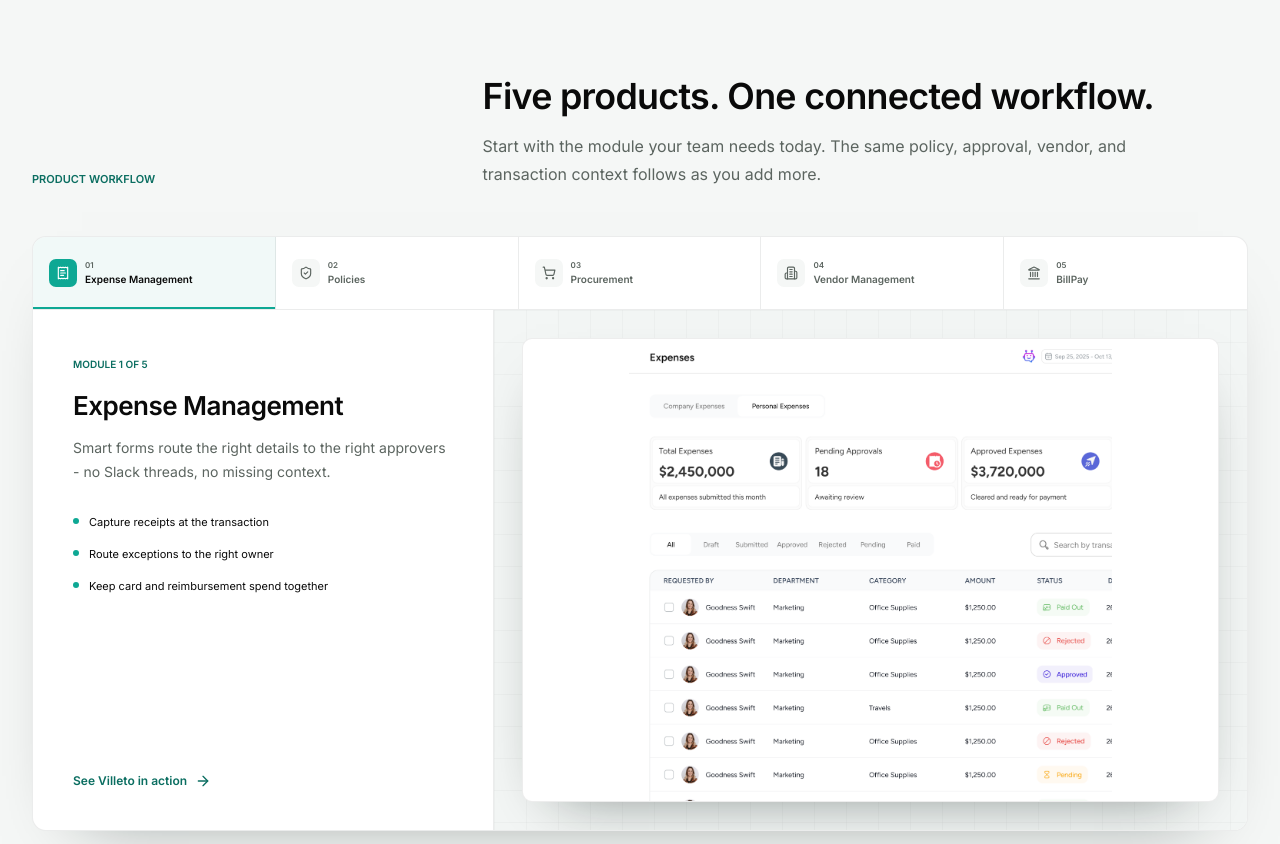
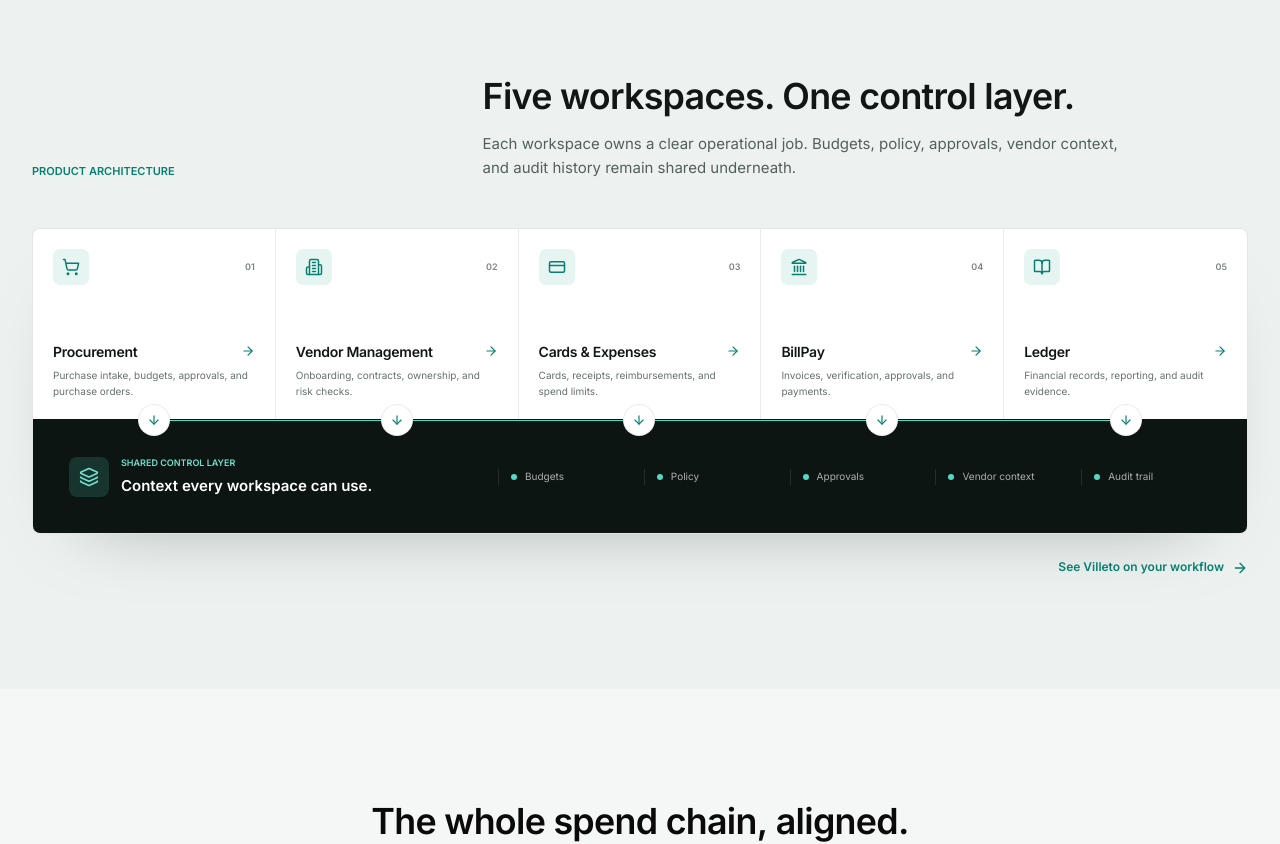
Before and after one commit to villetostream/villeto-web, a Next.js app: page / in a window 1280 px wide. Shown: the part 2160-3004 px from the top of the page. Built offline with nearby package versions, Linux system fonts and the light colour scheme; no server answers.

Commit message:
feat: clarify landing product architecture

```diff
--- a/components/sections/ProductExplorer.tsx
+++ b/components/sections/ProductExplorer.tsx
@@ -1,94 +1,105 @@
 "use client";
 
-import { useState } from "react";
-import Image from "next/image";
-import { AnimatePresence, motion } from "framer-motion";
+import Link from "next/link";
+import { motion, useReducedMotion } from "framer-motion";
 import {
+  ArrowDown,
   ArrowRight,
+  BookOpen,
   Building2,
+  CreditCard,
   Landmark,
-  ReceiptText,
-  ShieldCheck,
+  Layers3,
   ShoppingCart,
 } from "lucide-react";
 import { Container } from "@/components/ui/Container";
 import { Reveal } from "@/components/ui/Reveal";
-import { productExplorer, productTabs, productTabImages } from "@/lib/content/products";
+import { productArchitecture, productExplorer } from "@/lib/content/products";
 
 const iconMap = {
-  "expense-management": ReceiptText,
-  policies: ShieldCheck,
   procurement: ShoppingCart,
-  "vendor-management": Building2,
+  vendor: Building2,
+  expenses: CreditCard,
   billpay: Landmark,
-};
-
-const productDetails: Record<string, string[]> = {
-  "expense-management": ["Capture receipts at the transaction", "Route exceptions to the right owner", "Keep card and reimbursement spend together"],
-  policies: ["Set limits by team, role, or category", "Evaluate rules before approval", "Record every exception and decision"],
-  procurement: ["Standardize purchase requests", "Connect budgets and approvers", "Track the request through fulfillment"],
-  "vendor-management": ["Collect vendor details once", "Track compliance and ownership", "Keep contracts and payments connected"],
-  billpay: ["Match invoices to commitments", "Schedule approved payments", "See payment status from one record"],
+  ledger: BookOpen,
 };
 
 export function ProductExplorer() {
-  const [active, setActive] = useState(productTabs[0]?.id ?? "expense-management");
-  const activeIndex = productTabs.findIndex((tab) => tab.id === active);
-  const activeTab = productTabs[activeIndex] ?? productTabs[0]!;
-  const activeImage = productTabImages[active] ?? productTabImages["expense-management"]!;
+  const reduceMotion = Boolean(useReducedMotion());
 
   return (
-    <section id="workflow" className="bg-[var(--bg-surface)] py-20 sm:py-28">
+    <section id="workflow" className="bg-[#edf2f0] py-20 text-[#111714] sm:py-28">
       <Container>
         <Reveal className="grid gap-5 md:grid-cols-[0.72fr_1.28fr] md:items-end">
-          <p className="text-[11px] font-semibold uppercase text-[var(--accent-text)]">Product workflow</p>
+          <p className="text-[11px] font-semibold uppercase text-[#087f70]">Product architecture</p>
           <div>
-            <h2 className="max-w-[700px] text-[length:var(--fs-h2)] font-semibold text-[var(--text-primary)]">{productExplorer.heading}</h2>
-            <p className="mt-4 max-w-[680px] text-[16px] leading-7 text-[var(--text-secondary)]">{productExplorer.subhead}</p>
+            <h2 className="max-w-[700px] text-[length:var(--fs-h2)] font-semibold">{productExplorer.heading}</h2>
+            <p className="mt-4 max-w-[640px] text-[15px] leading-6 text-[#53605a]">{productExplorer.subhead}</p>
           </div>
         </Reveal>
 
-        <div className="mt-12 overflow-hidden rounded-[14px] border border-[var(--border-hairline)] bg-[var(--bg-canvas)] shadow-[0_30px_70px_-50px_rgba(5,20,15,0.5)]">
-          <div className="overflow-x-auto border-b border-[var(--border-hairline)]" role="tablist" aria-label="Villeto products">
-            <div className="grid min-w-[820px] grid-cols-5">
-              {productTabs.map((tab, index) => {
-                const Icon = iconMap[tab.id as keyof typeof iconMap];
-                const selected = tab.id === active;
-                return (
-                  <button key={tab.id} type="button" role="tab" onClick={() => setActive(tab.id)} aria-selected={selected} className={`relative flex min-h-[72px] items-center gap-2 border-r border-[var(--border-hairline)] px-4 text-left last:border-r-0 ${selected ? "bg-[var(--accent-soft)]/55" : "hover:bg-[var(--bg-surface)]"}`}>
-                    <span className={`flex size-7 shrink-0 items-center justify-center rounded-[7px] ${selected ? "bg-[var(--accent)] text-[var(--accent-contrast)]" : "bg-[var(--bg-surface)] text-[var(--text-secondary)]"}`}>{Icon && <Icon className="size-3.5" />}</span>
-                    <span><span className="block text-[8px] font-semibold text-[var(--text-secondary)]">0{index + 1}</span><span className={`block whitespace-nowrap text-[10px] font-semibold ${selected ? "text-[var(--text-primary)]" : "text-[var(--text-secondary)]"}`}>{tab.label}</span></span>
-                    {selected && <motion.span layoutId="product-tab" className="absolute inset-x-0 bottom-0 h-0.5 bg-[var(--accent)]" />}
-                  </button>
-                );
-              })}
+        <Reveal className="mt-12 overflow-hidden rounded-[8px] border border-black/[0.1] bg-white shadow-[0_32px_80px_-58px_rgba(5,20,15,0.5)]">
+          <div className="grid grid-cols-2 md:grid-cols-5">
+            {productArchitecture.map((product, index) => {
+              const Icon = iconMap[product.icon];
+              return (
+                <Link
+                  key={product.id}
+                  href={product.href}
+                  className="group relative flex min-h-[174px] flex-col border-b border-r border-black/[0.08] p-4 transition-colors hover:bg-[#f4f7f6] sm:p-5 md:min-h-[190px] md:border-b-0 md:last:border-r-0 [&:nth-child(2n)]:border-r-0 [&:nth-child(2n)]:md:border-r last:col-span-2 last:md:col-span-1"
+                >
+                  <div className="flex items-center justify-between">
+                    <span className="flex size-9 items-center justify-center rounded-[7px] bg-[#e6f5f2] text-[#087f70]"><Icon className="size-4.5" /></span>
+                    <span className="text-[9px] font-semibold text-[#7a8580]">0{index + 1}</span>
+                  </div>
+                  <div className="mt-auto pt-7">
+                    <div className="flex items-center justify-between gap-2">
+                      <h3 className="text-[14px] font-semibold">{product.name}</h3>
+                      <ArrowRight className="size-3.5 text-[#087f70] transition-transform group-hover:translate-x-0.5" />
+                    </div>
+                    <p className="mt-2 text-[10px] leading-4 text-[#66716c]">{product.scope}</p>
+                  </div>
+                  <span className="absolute bottom-[-17px] left-1/2 z-10 hidden size-8 -translate-x-1/2 items-center justify-center rounded-full border border-black/[0.08] bg-white text-[#087f70] md:flex">
+                    <ArrowDown className="size-3.5" />
+                  </span>
+                </Link>
+              );
+            })}
+          </div>
+
+          <div className="relative border-t border-black/[0.08] bg-[#0d1512] px-5 py-7 text-white sm:px-7 md:px-9 md:py-9">
+            <motion.span
+              initial={reduceMotion ? false : { scaleX: 0 }}
+              whileInView={{ scaleX: 1 }}
+              viewport={{ once: true, amount: 0.5 }}
+              transition={{ duration: 0.8, ease: "easeOut" }}
+              className="absolute left-[10%] right-[10%] top-0 hidden h-px origin-left bg-[#55d7c4] md:block"
+            />
+            <div className="grid gap-7 md:grid-cols-[0.72fr_1.28fr] md:items-center">
+              <div className="flex items-center gap-3">
+                <span className="flex size-10 shrink-0 items-center justify-center rounded-[8px] bg-[#17342e] text-[#72dece]"><Layers3 className="size-5" /></span>
+                <div>
+                  <p className="text-[9px] font-semibold uppercase text-[#72dece]">Shared control layer</p>
+                  <p className="mt-1 text-[15px] font-semibold">Context every workspace can use.</p>
+                </div>
+              </div>
+              <div className="grid grid-cols-2 gap-x-4 gap-y-3 sm:grid-cols-5">
+                {productExplorer.foundation.map((item) => (
+                  <div key={item} className="flex items-center gap-2 border-l border-white/10 pl-3">
+                    <span className="size-1.5 shrink-0 rounded-full bg-[#55d7c4]" />
+                    <span className="text-[10px] text-white/65">{item}</span>
+                  </div>
+                ))}
+              </div>
             </div>
           </div>
 
-          <div className="grid md:min-h-[520px] md:grid-cols-[0.38fr_0.62fr]">
-            <div className="flex flex-col border-b border-[var(--border-hairline)] p-6 sm:p-8 md:border-b-0 md:border-r md:p-10">
-              <AnimatePresence mode="wait" initial={false}>
-                <motion.div key={active} initial={{ opacity: 0, y: 8 }} animate={{ opacity: 1, y: 0 }} exit={{ opacity: 0, y: -8 }} transition={{ duration: 0.28 }}>
-                  <span className="text-[10px] font-semibold uppercase text-[var(--accent-text)]">Module {activeIndex + 1} of {productTabs.length}</span>
-                  <h3 className="mt-4 text-[26px] font-semibold leading-tight text-[var(--text-primary)]">{activeTab.label}</h3>
-                  <p className="mt-4 text-[14px] leading-6 text-[var(--text-secondary)]">{activeTab.description}</p>
-                  <ul className="mt-7 space-y-3">
-                    {(productDetails[active] ?? []).map((detail) => <li key={detail} className="flex items-start gap-2.5 text-[11px] leading-5 text-[var(--text-primary)]"><span className="mt-1.5 size-1.5 shrink-0 rounded-full bg-[var(--accent)]" />{detail}</li>)}
-                  </ul>
-                </motion.div>
-              </AnimatePresence>
-              <a href={productExplorer.cta.href} className="mt-8 inline-flex items-center gap-2 text-[12px] font-semibold text-[var(--accent-text)] md:mt-auto">{productExplorer.cta.label}<ArrowRight className="size-4" /></a>
-            </div>
+        </Reveal>
 
-            <div className="relative min-h-[380px] overflow-hidden bg-[#f3f6f5] sm:min-h-[460px] md:min-h-0">
-              <div className="absolute inset-0 opacity-40" style={{ backgroundImage: "linear-gradient(rgba(10,15,13,0.06) 1px, transparent 1px), linear-gradient(90deg, rgba(10,15,13,0.06) 1px, transparent 1px)", backgroundSize: "32px 32px" }} />
-              <AnimatePresence mode="wait" initial={false}>
-                <motion.div key={active} initial={{ opacity: 0, scale: 0.985 }} animate={{ opacity: 1, scale: 1 }} exit={{ opacity: 0, scale: 0.99 }} transition={{ duration: 0.35 }} className="absolute inset-4 overflow-hidden rounded-[10px] border border-black/[0.07] bg-white shadow-[0_24px_60px_-35px_rgba(5,20,15,0.55)] sm:inset-7">
-                  <Image src={activeImage} alt={`${activeTab.label} workspace preview`} fill sizes="(max-width: 768px) 100vw, 60vw" className="object-contain object-center" />
-                </motion.div>
-              </AnimatePresence>
-            </div>
-          </div>
+        <div className="mt-6 flex justify-end">
+          <a href={productExplorer.cta.href} className="inline-flex items-center gap-2 text-[12px] font-semibold text-[#087f70]">
+            {productExplorer.cta.label}<ArrowRight className="size-4" />
+          </a>
         </div>
       </Container>
     </section>
--- a/lib/content/products.ts
+++ b/lib/content/products.ts
@@ -1,51 +1,44 @@
 export const productExplorer = {
-  heading: "Five products. One connected workflow.",
-  subhead: "Start with the module your team needs today. The same policy, approval, vendor, and transaction context follows as you add more.",
-  cta: { label: "See Villeto in action", href: "#demo" },
+  heading: "Five workspaces. One control layer.",
+  subhead: "Each workspace owns a clear operational job. Budgets, policy, approvals, vendor context, and audit history remain shared underneath.",
+  foundation: ["Budgets", "Policy", "Approvals", "Vendor context", "Audit trail"],
+  cta: { label: "See Villeto on your workflow", href: "#get-started" },
 };
 
-export type ProductTab = {
-  id: string;
-  label: string;
-  description?: string;
-};
-
-// Only the active tab ("Expense Management") carries a description in the
-// Figma source — the rest are plain labels a person can select.
-export const productTabs: ProductTab[] = [
-  {
-    id: "expense-management",
-    label: "Expense Management",
-    description:
-      "Smart forms route the right details to the right approvers - no Slack threads, no missing context.",
-  },
-  {
-    id: "policies",
-    label: "Policies",
-    description: "Define and enforce approval workflows with dynamic routing rules - every request follows the right path automatically.",
-  },
+export const productArchitecture = [
   {
     id: "procurement",
-    label: "Procurement",
-    description: "Streamline purchase requests from intake to PO with built-in budget checks and multi-level approvals.",
+    name: "Procurement",
+    scope: "Purchase intake, budgets, approvals, and purchase orders.",
+    href: "/products/procurement-intake",
+    icon: "procurement" as const,
   },
   {
     id: "vendor-management",
-    label: "Vendor Management",
-    description: "Centralize vendor onboarding, compliance tracking, and contract renewals in one unified workspace.",
+    name: "Vendor Management",
+    scope: "Onboarding, contracts, ownership, and risk checks.",
+    href: "/products/vendor-management",
+    icon: "vendor" as const,
+  },
+  {
+    id: "cards-expenses",
+    name: "Cards & Expenses",
+    scope: "Cards, receipts, reimbursements, and spend limits.",
+    href: "/products/cards-and-expenses",
+    icon: "expenses" as const,
   },
   {
     id: "billpay",
-    label: "BillPay",
-    description: "Automate invoice matching, approval routing, and payment scheduling to close the books faster.",
+    name: "BillPay",
+    scope: "Invoices, verification, approvals, and payments.",
+    href: "/products/billpay",
+    icon: "billpay" as const,
   },
-];
-
-// Distinct visual per tab for the desktop side panel.
-export const productTabImages: Record<string, string> = {
-  "expense-management": "/images/Expenses.png",
-  policies: "/images/Policies.png",
-  procurement: "/images/Procurement.png",
-  "vendor-management": "/images/Vendor.png",
-  billpay: "/images/Bill Pay.png",
-};
+  {
+    id: "ledger",
+    name: "Ledger",
+    scope: "Financial records, reporting, and audit evidence.",
+    href: "/products/ledger",
+    icon: "ledger" as const,
+  },
+] as const;
```
